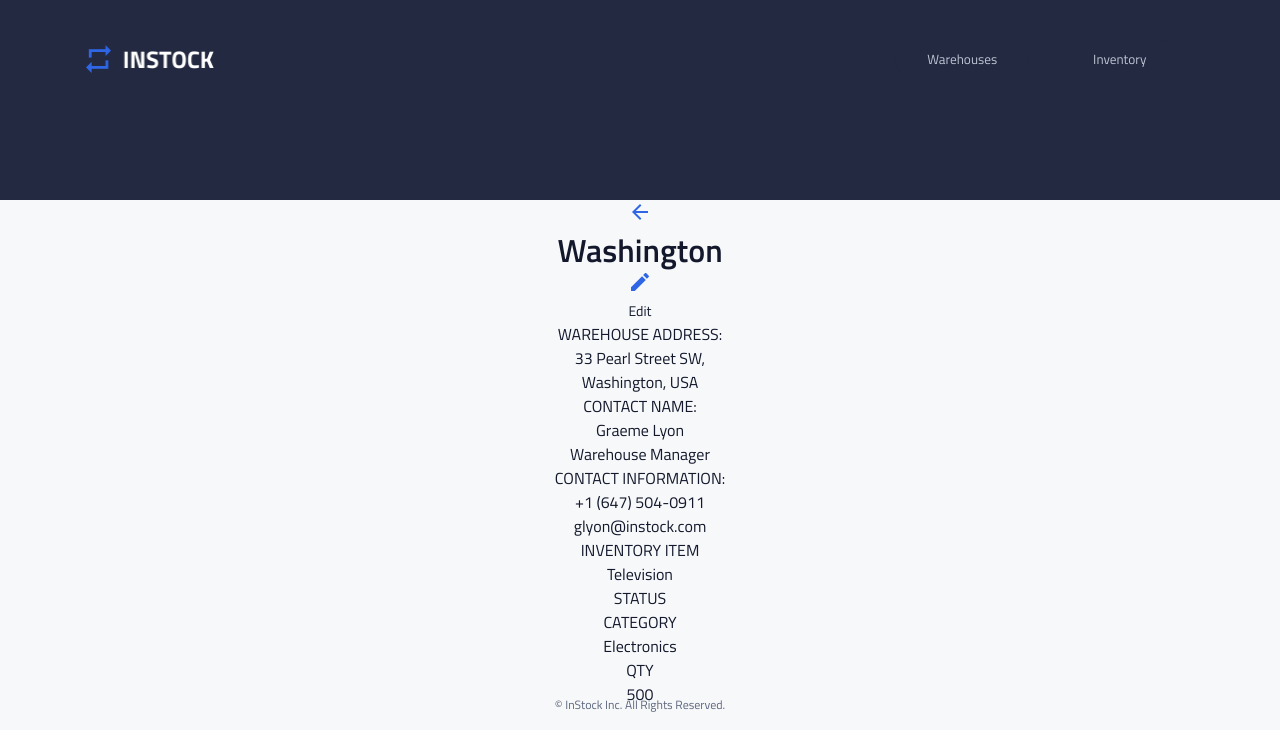
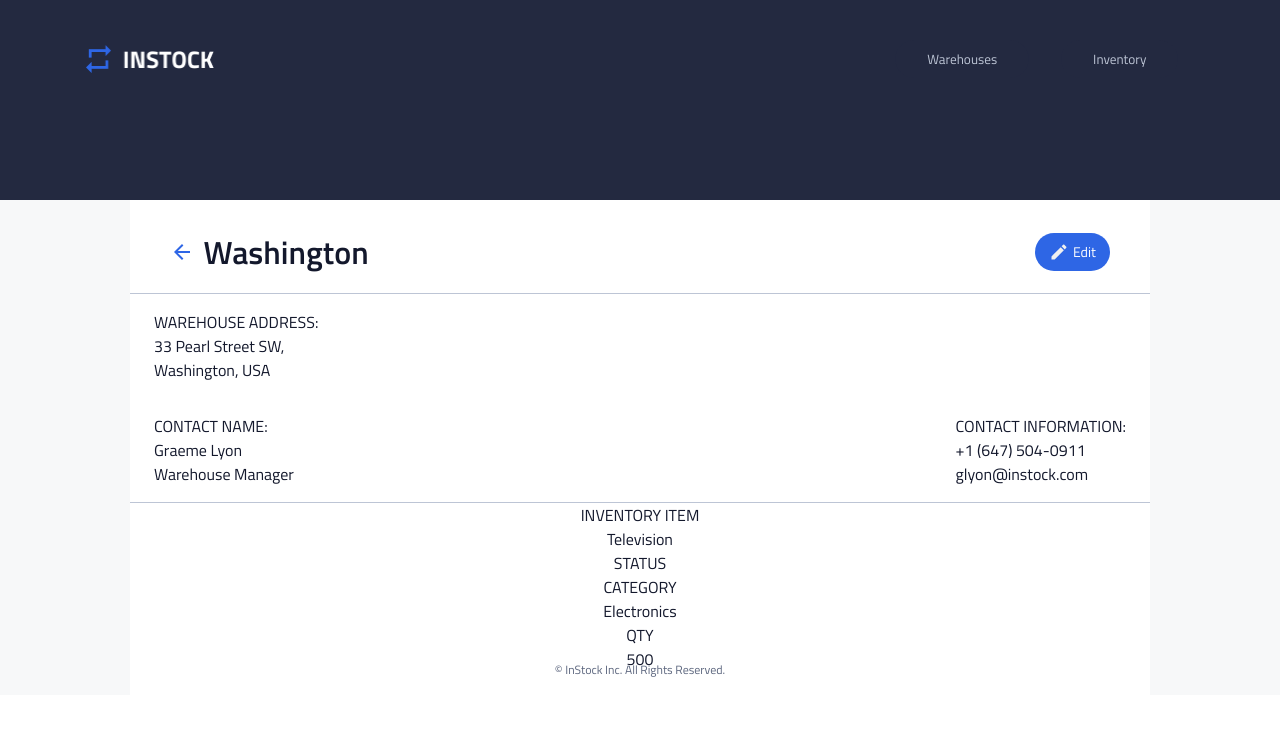
Before and after one commit to TonySMK/InStock_Group2-Client, a React (Create React App) app: page /warehouses/1/details in a window 1280 px wide. Shown: the top 750 px of the page. Built offline with nearby package versions, Linux system fonts and the light colour scheme.

Commit message:
warehouse details styling

```diff
--- a/src/Pages/WarehousesDetails/WarehousesDetails.scss
+++ b/src/Pages/WarehousesDetails/WarehousesDetails.scss
@@ -0,0 +1,126 @@
+@import '../../Styles/Partials/fonts';
+@import '../../Styles/Partials/mixins';
+@import '../../Styles/Partials/variables';
+
+p {
+    margin: 0;
+}
+  .warehouse-details {
+    display: flex;
+    flex-direction: column;
+    width: 100%;
+    margin: 0 auto;
+    background-color: $P-white;
+
+    @include desktop {
+      width: 1020px;
+    }
+
+    &__top {
+      display: flex;
+      justify-content: space-between;
+      align-items: center;
+      border-bottom: 1px solid $S-cloud;
+      padding: 2rem 1rem 24px 1rem;
+
+      @include tablet {
+        padding: 2rem 2rem 21px 2rem;
+        font-size: 15px;
+      }
+
+      @include desktop {
+        padding: 2rem 40px 21px 40px;
+        font-size: 15px;
+      }
+
+      &-name {
+        display: flex;
+        gap: 5%;
+      }
+    }
+
+    &__back {
+      display: flex;
+      align-items: center;
+    }
+
+    &__edit-link {
+      text-decoration: none;
+
+    }
+
+    &__edit-circle {
+        background-color: $P-interactive;
+        display: flex;
+        justify-content: center;
+        align-items: center;
+        cursor: pointer;
+        width: 2.25rem;
+        height: 2.25rem;
+        border-radius: 3.125rem;
+        text-decoration: none;
+
+        @include tablet {
+          display: flex;
+          align-items: center;
+          justify-content: center;
+          text-decoration: none;
+        }
+
+        @include tablet {
+          width: 75px;
+          height: 38px;
+        }
+      }
+
+    &__edit-text {
+          display: none;
+          text-decoration: none;
+
+        @include tablet {
+            display: block;
+            color: $P-white;
+            font-weight: 400;
+            font-size: 14px;
+            line-height: 22px;
+            text-decoration: none;
+        }
+    }
+    &__edit-img {
+        filter: brightness(4) sepia(0) hue-rotate(0deg) saturate(0);
+        height: 20px;
+        width: 20px;
+        @include tablet {
+          margin-right: 4px;
+
+      }
+    }
+
+    &__info {
+        padding: 0 1.5rem 1rem 1.5rem;
+        border-bottom: 1px solid $S-cloud;
+
+    }
+
+    &__address {
+        display: flex;
+        @include tablet {
+            flex-direction: column;
+            justify-content: center;
+        }
+    }
+
+    &__address-container, &__contact-name-container, &__contact-info-container {
+        text-align: left;
+    }
+
+    &__address-container {
+        margin: 1rem 0 2rem 0;
+    }
+
+    &__contact-container {
+        display: flex;
+        justify-content: space-between;
+    }
+
+  }
```
